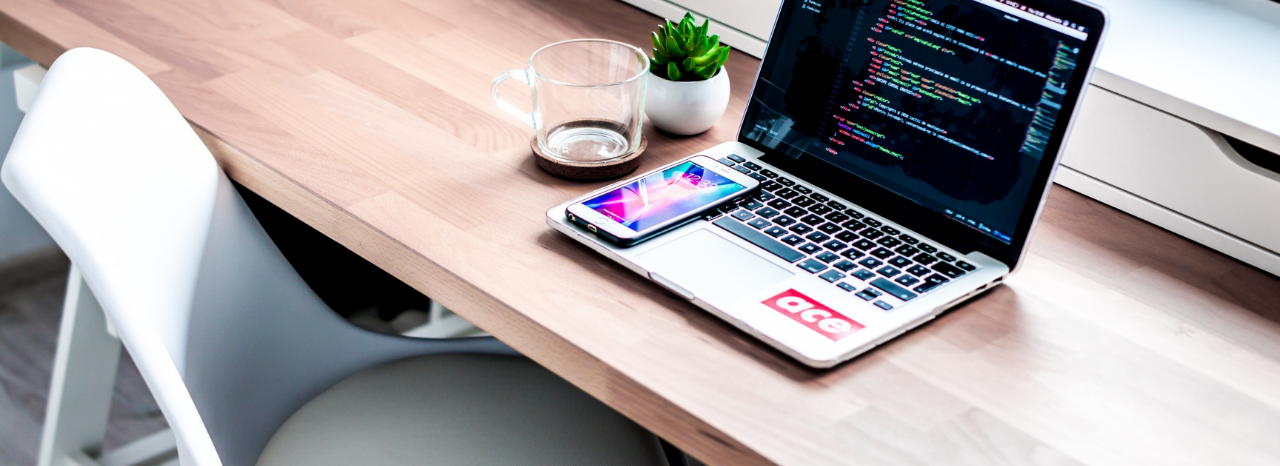
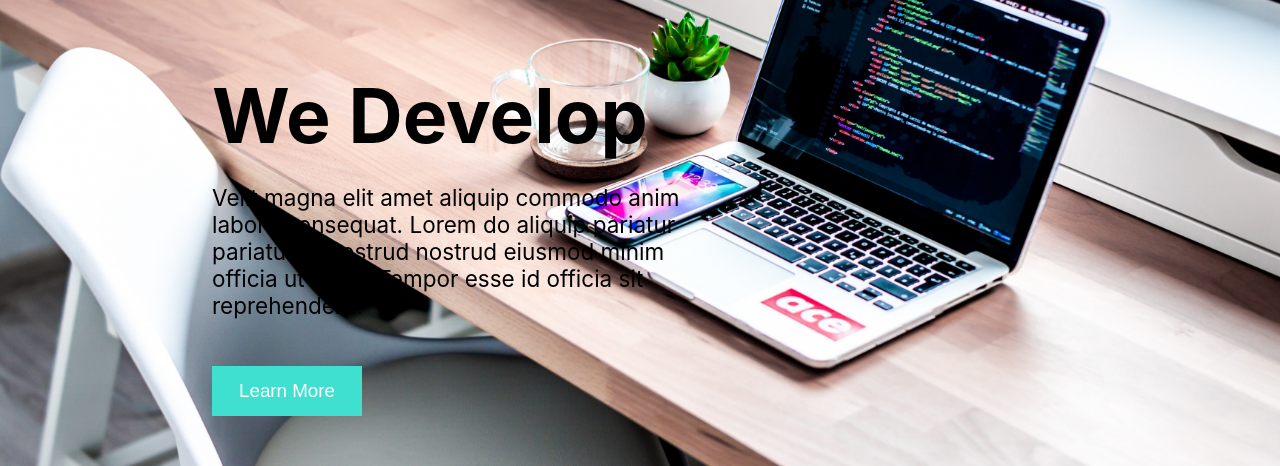
Before and after one commit to rrich-kray/simple-react-site, a React (Create React App) app: page / in a window 1280 px wide. Shown: the part 212-678 px from the top of the page. Built offline with nearby package versions, Linux system fonts and the light colour scheme.

Commit message:
added text to hero component

```diff
--- a/src/components/Hero/Hero.css
+++ b/src/components/Hero/Hero.css
@@ -14,6 +14,34 @@
     width: 500px;
     display: flex;
     flex-direction: column;
-    align-items: center;
+    align-items: flex-start;
     justify-content: center;
+    /* border: 1px solid black;? */
+    top: 20%;
+    left: 15%;
+    padding: 20px
 }
+#hero-content-container h1 {
+    font-size: 5rem;
+    margin-bottom: 0;
+}
+
+#hero-content-container p {
+    font-size: 1.5rem;
+}
+
+#hero-content-container button {
+    height: 50px;
+    width: 150px;
+    font-size: 1.25rem;
+    background: turquoise;
+    color: white;
+    border: none;
+    margin-top: 25px;
+    cursor: pointer;
+    transition: 0.25s linear
+}
+
+#hero-content-container button:hover {
+    background: gold
+}
--- a/src/components/Hero/Hero.js
+++ b/src/components/Hero/Hero.js
@@ -4,7 +4,15 @@ import "./Hero.css";
 const Hero = () => {
   return (
     <div id="hero">
-      <div id="hero-content-container"></div>
+      <div id="hero-content-container">
+        <h1>We Develop</h1>
+        <p>
+          Velit magna elit amet aliquip commodo anim labore consequat. Lorem do
+          aliquip pariatur pariatur et nostrud nostrud eiusmod minim officia ut
+          dolor. Tempor esse id officia sit reprehenderit.
+        </p>
+        <button>Learn More</button>
+      </div>
     </div>
   );
 };
```
